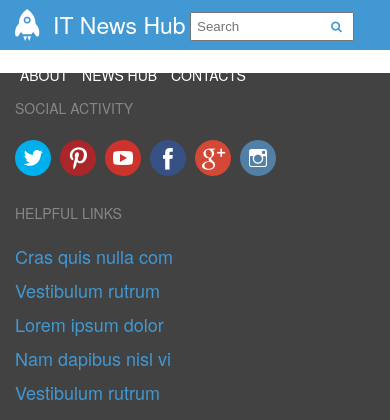
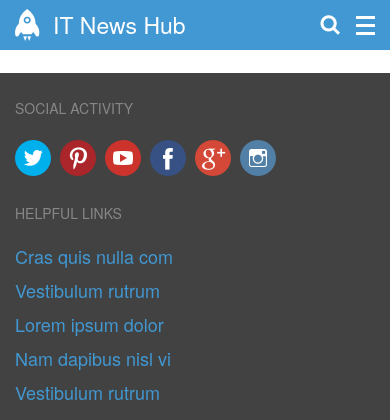
Before and after one commit to bodyaka/nytimes, a Node server app: page / in a window 390 px wide. Shown: the top 420 px of the page. Run offline with Node 20, Linux system fonts and the light colour scheme.

Commit message:
mobile icon in responsive design

```diff
--- a/public/css/common.css
+++ b/public/css/common.css
@@ -32,6 +32,26 @@ header a {
 header .block {
 	display: inline-block;
 	vertical-align: top;
+}
+header .block.wildScreen {
+	display: none;
+}
+header .block.mobile {
+	float: right;
+}
+header .mobileIcon {
+	width: 20px;
+	height: 20px;
+	margin: 15px 0 15px 15px;
+	background-repeat: no-repeat;
+	background-position: center center;
+	cursor: pointer;
+}
+header .mobileIcon#mobileSearch {
+	background-image: url(../images/search_mobile.png);
+}
+header .mobileIcon#mobileMenuButton {
+	background-image: url(../images/burger_menu.png);
 }
 
 header .logo {
@@ -143,6 +163,14 @@ footer .block .content .instagram {
 
 /* responsive design */
 @media (min-width: 768px) {
+	header .block,
+	header .block.wildScreen {
+		display: inline-block;
+		vertical-align: top;
+	}
+	header .block.mobile {
+		display: none;
+	}
 
 	/*  justify header and footer  */
 	header,
--- a/views/index.ejs
+++ b/views/index.ejs
@@ -31,13 +31,17 @@
 					<div class="block logo">
 						<a href="javascript:void(0)">IT News Hub</a>
 					</div>
-					<div class="block form">
+
+					<div class="block mobile mobileIcon" id="mobileMenuButton"></div>
+					<div class="block mobile mobileIcon" id="mobileSearch"></div>
+
+					<div class="block wildScreen form">
 						<form id="formSearchNews">
 							<input id="inputSearchQuery" placeholder="Search" type="text" name="search_query" />
 							<input type="submit" value="&nbsp;">
 						</form>
 					</div>
-					<div class="block menu">
+					<div class="block wildScreen menu">
 						<a href="javascript:void(0)">ABOUT</a>
 						<a href="javascript:void(0)">NEWS HUB</a>
 						<a href="javascript:void(0)">CONTACTS</a>
```
